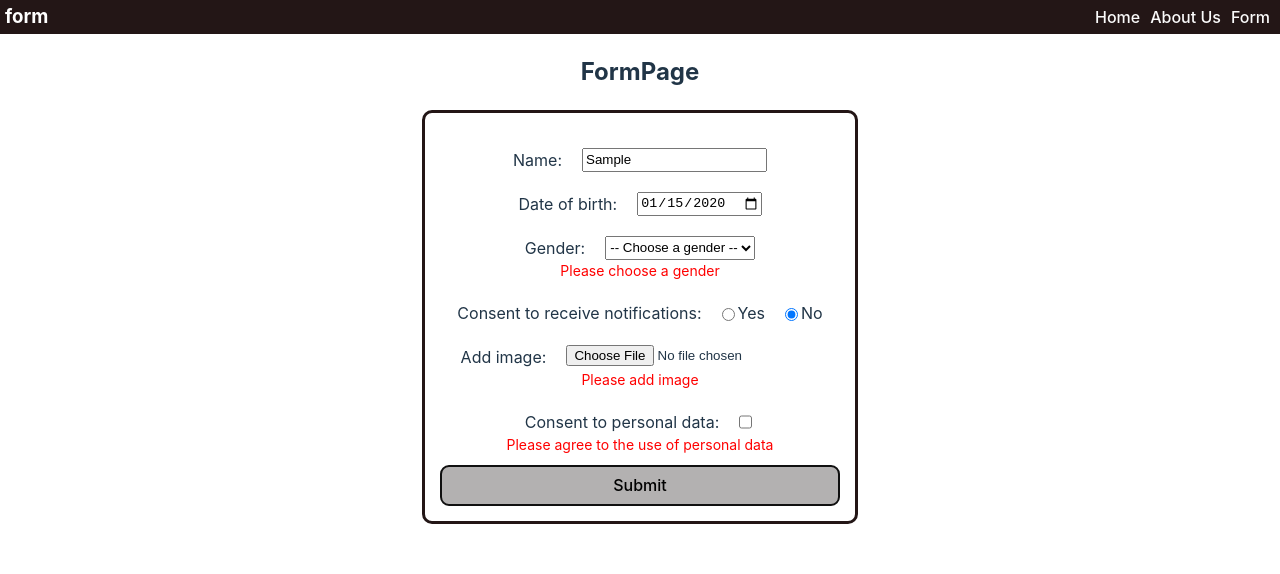
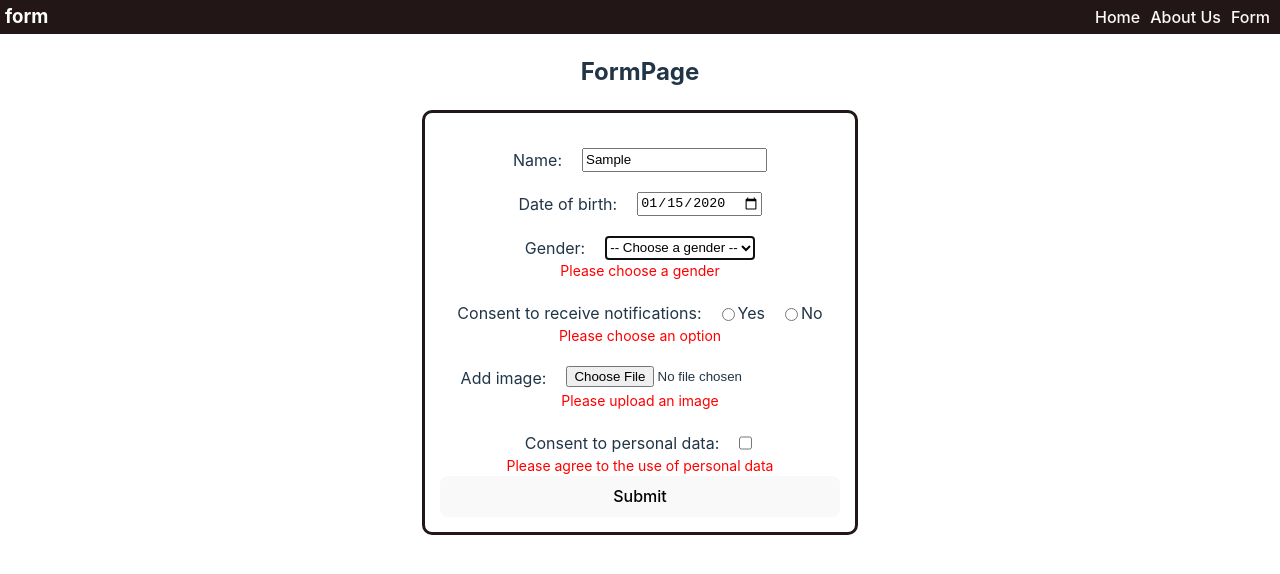
Before and after one commit to osipikav/rss-react, a React (Vite) app: page /form in a window 1280 px wide. Both pictures are taken after typing "Sample", "2020-01-15" into the empty fields and a click on the button "Submit". Shown: the top 574 px of the page. Built offline with nearby package versions, Linux system fonts and the light colour scheme.

Commit message:
refactor: form in hooks

```diff
--- a/package.json
+++ b/package.json
@@ -18,6 +18,7 @@
     "normalize.css": "^8.0.1",
     "react": "^18.2.0",
     "react-dom": "^18.2.0",
+    "react-hook-form": "^7.43.9",
     "react-router-dom": "^6.9.0",
     "react-test-renderer": "^18.2.0"
   },
--- a/src/components/FormItem/FormItem.tsx
+++ b/src/components/FormItem/FormItem.tsx
@@ -1,5 +1,5 @@
 import FormCards from '../FormCards/FormCards';
-import React from 'react';
+import React, { useState } from 'react';
 import './FormItem.css';
 import { ICard } from '../../types/types';
 import Message from '../Message/Message';
@@ -9,131 +9,60 @@ import {
   validateSelect,
   validateRadio,
   validateImage,
+  validateCheckbox,
 } from '../Validation/Validation';
+import { FieldValues, useForm } from 'react-hook-form';
 
 const GENDER = [
   { id: 'male', value: 'male', title: 'male' },
   { id: 'female', value: 'female', title: 'female' },
 ];
 
-class FormItem extends React.Component {
-  state = {
-    inputName: '',
-    inputDate: '',
-    selectText: '',
-    checkboxChecked: false,
-    radioChecked: '',
-    imageUploaded: '',
-    isFormSubmitted: false,
-    showMessage: false,
+export default function FormItem() {
+  const {
+    register,
+    handleSubmit,
+    formState: { errors },
+    reset,
+  } = useForm();
+  const [isFormSubmitted, setIsFormSubmitted] = useState(false);
+
+  const onSubmit = (data: FieldValues) => {
+    console.log(data);
+    setIsFormSubmitted(true);
+    setTimeout(() => {
+      console.log('object :>> ');
+      setIsFormSubmitted(false);
+      reset();
+    }, 2000);
   };
-
-  nameRef = React.createRef<HTMLInputElement>();
-  dateRef = React.createRef<HTMLInputElement>();
-  selectRef = React.createRef<HTMLSelectElement>();
-  checkboxRef = React.createRef<HTMLInputElement>();
-  radioRefYes = React.createRef<HTMLInputElement>();
-  radioRefNo = React.createRef<HTMLInputElement>();
-  imageRef = React.createRef<HTMLInputElement>();
-
-  array: ICard[] = [];
-
-  handleChange = () => {
-    const imageFile = this.imageRef.current?.files?.[0];
-    const imageUrl = imageFile ? URL.createObjectURL(imageFile) : '';
-
-    this.setState({
-      inputName: this.nameRef.current?.value || '',
-      inputDate: this.dateRef.current?.value || '',
-      selectText: this.selectRef.current?.value || '',
-      checkboxChecked: this.checkboxRef.current?.checked || '',
-      radioChecked: this.radioRefYes.current?.checked ? 'yes' : 'no',
-      imageUploaded: imageFile,
-      imageUrl: imageUrl,
-    });
-  };
-
-  handleSubmit = (event: { preventDefault: () => void }) => {
-    event.preventDefault();
-    const formObject: ICard = { ...this.state };
-    this.array.push(formObject);
-
-    this.setState({ showMessage: true });
-    setTimeout(() => {
-      this.setState({ showMessage: false });
-    }, 2000);
-
-    this.setState({
-      inputName: '',
-      inputDate: '',
-      selectText: '',
-      checkboxChecked: false,
-      radioChecked: '',
-      imageUploaded: '',
-      isFormSubmitted: false,
-    });
-  };
-  noHandleSubmit = (event: { preventDefault: () => void }) => {
-    event.preventDefault();
-    this.setState({ ...this.state, isFormSubmitted: true });
-  };
-
-  render() {
-    const {
-      inputName,
-      inputDate,
-      selectText,
-      checkboxChecked,
-      radioChecked,
-      imageUploaded,
-      showMessage,
-    } = this.state;
-    const isNameValid = validateName(inputName.trim()) === '';
-    const isDateValid = validateDate(inputDate) === '';
-    const isSelectValid = validateSelect(selectText) === '';
-    const isCheckboxValid = checkboxChecked;
-    const isRadioValid = validateRadio(radioChecked) === '';
-    const isImageValid = validateImage(imageUploaded) === '';
-    const isFormValid =
-      isNameValid &&
-      isDateValid &&
-      isSelectValid &&
-      isCheckboxValid &&
-      isRadioValid &&
-      isImageValid;
 
   return (
     <>
-        <form className="form-container">
+      <form className="form-container" onSubmit={handleSubmit(onSubmit)}>
         <label>
           Name:
           <input
-              ref={this.nameRef}
+            {...register('name', {
+              validate: validateName,
+            })}
             type="text"
-              name="name"
-              value={inputName}
-              onChange={this.handleChange}
           />
         </label>
-          {!isNameValid && this.state.isFormSubmitted && (
-            <div className="error-message">{validateName(inputName)}</div>
-          )}
+        {errors?.name && <div className="error-message">{String(errors?.name?.message)}</div>}
         <label>
           Date of birth:
           <input
-              ref={this.dateRef}
+            {...register('date', {
+              validate: validateDate,
+            })}
             type="date"
-              name="date"
-              value={inputDate}
-              onChange={this.handleChange}
           />
         </label>
-          {!isDateValid && this.state.isFormSubmitted && (
-            <div className="error-message">{validateDate(inputDate)}</div>
-          )}
+        {errors?.date && <div className="error-message">{String(errors?.date?.message)}</div>}
         <label>
           Gender:
-            <select ref={this.selectRef} value={selectText} onChange={this.handleChange}>
+          <select {...register('gender', { validate: validateSelect })}>
             <option value="">-- Choose a gender --</option>
             {GENDER.map(({ id, value, title }) => (
               <option key={id} value={value}>
@@ -142,74 +71,42 @@ class FormItem extends React.Component {
             ))}
           </select>
         </label>
-          {!isSelectValid && this.state.isFormSubmitted && (
-            <div className="error-message">Please choose a gender</div>
-          )}
+        {errors?.gender && <div className="error-message">{String(errors?.gender?.message)}</div>}
         <label>
-            Сonsent to receive notifications:
+          Consent to receive notifications:
           <div className="radioButton">
             <input
-                ref={this.radioRefYes}
+              {...register('notificationPreference', { validate: validateRadio })}
               type="radio"
-                name="notificationPreference"
               value="yes"
-                checked={radioChecked === 'yes'}
-                onChange={this.handleChange}
             />
             <label htmlFor="yes">Yes</label>
           </div>
           <div className="radioButton">
             <input
-                ref={this.radioRefNo}
+              {...register('notificationPreference', { validate: validateRadio })}
               type="radio"
-                name="notificationPreference"
               value="no"
-                checked={radioChecked === 'no'}
-                onChange={this.handleChange}
             />
             <label htmlFor="no">No</label>
           </div>
         </label>
-          {!isRadioValid && this.state.isFormSubmitted && (
-            <div className="error-message">Please choose a notification preference</div>
+        {errors?.notificationPreference && (
+          <div className="error-message">{String(errors?.notificationPreference?.message)}</div>
         )}
         <label>
           Add image:
-            <input
-              ref={this.imageRef}
-              type="file"
-              accept="image/*"
-              name="addImage"
-              onChange={this.handleChange}
-            />
+          <input {...register('image', { validate: validateImage })} type="file" accept="image/*" />
         </label>
-          {!isImageValid && this.state.isFormSubmitted && (
-            <div className="error-message">Please add image</div>
-          )}
+        {errors?.image && <div className="error-message">{String(errors?.image?.message)}</div>}
         <label>
           Consent to personal data:
-            <input
-              ref={this.checkboxRef}
-              type="checkbox"
-              name="consent"
-              checked={checkboxChecked}
-              onChange={this.handleChange}
-            />
+          <input {...register('concent', { validate: validateCheckbox })} type="checkbox" />
         </label>
-          {!isCheckboxValid && this.state.isFormSubmitted && (
-            <div className="error-message">Please аgree to the use of personal data</div>
-          )}
-          <button
-            className="button"
-            onClick={isFormValid ? this.handleSubmit : this.noHandleSubmit}
-          >
-            Submit
-          </button>
+        {errors?.concent && <div className="error-message">{String(errors?.concent?.message)}</div>}
+        <button type="submit">Submit</button>
       </form>
-        {showMessage && <Message />}
-        <FormCards cards={this.array} />
+      {isFormSubmitted && <Message />}
     </>
   );
 }
-}
-export default FormItem;
--- a/src/components/Validation/Validation.tsx
+++ b/src/components/Validation/Validation.tsx
@@ -5,7 +5,7 @@ export const validateName = (name: string) => {
   if (name.length < 3) {
     return 'Name must be at least 3 characters long';
   }
-  return '';
+  return true;
 };
 
 export const validateDate = (date: string) => {
@@ -17,26 +17,33 @@ export const validateDate = (date: string) => {
   if (deliveryDate > currentDate) {
     return 'The date should be in the past';
   }
-  return '';
+  return true;
 };
 
 export const validateSelect = (selectText: string) => {
   if (!selectText) {
     return 'Please choose a gender';
   }
-  return '';
+  return true;
 };
 
 export const validateRadio = (radioChecked: string) => {
   if (!radioChecked) {
     return 'Please choose an option';
   }
-  return '';
+  return true;
 };
 
 export const validateImage = (imageUploaded: string) => {
-  if (!imageUploaded) {
+  if (imageUploaded.length === 0) {
     return 'Please upload an image';
   }
-  return '';
+  return true;
 };
+
+export const validateCheckbox = (checkboxChecked: boolean) => {
+  if (!checkboxChecked) {
+    return 'Please аgree to the use of personal data';
+  }
+  return true;
+};
```
Also changed, not shown: 1 other file (tests, documents, lock files or other folders). Lines whose indentation alone changed are shown as unchanged.
